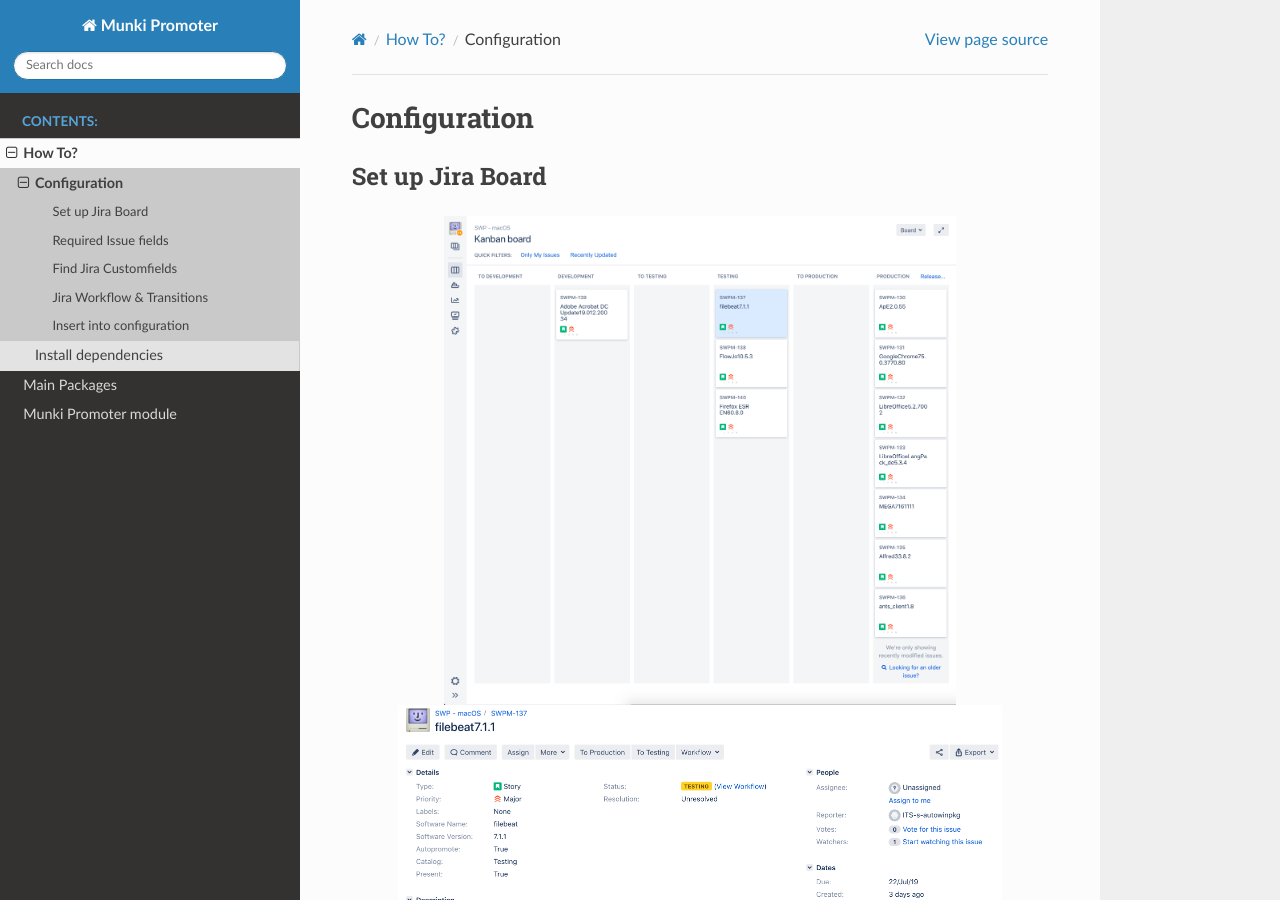
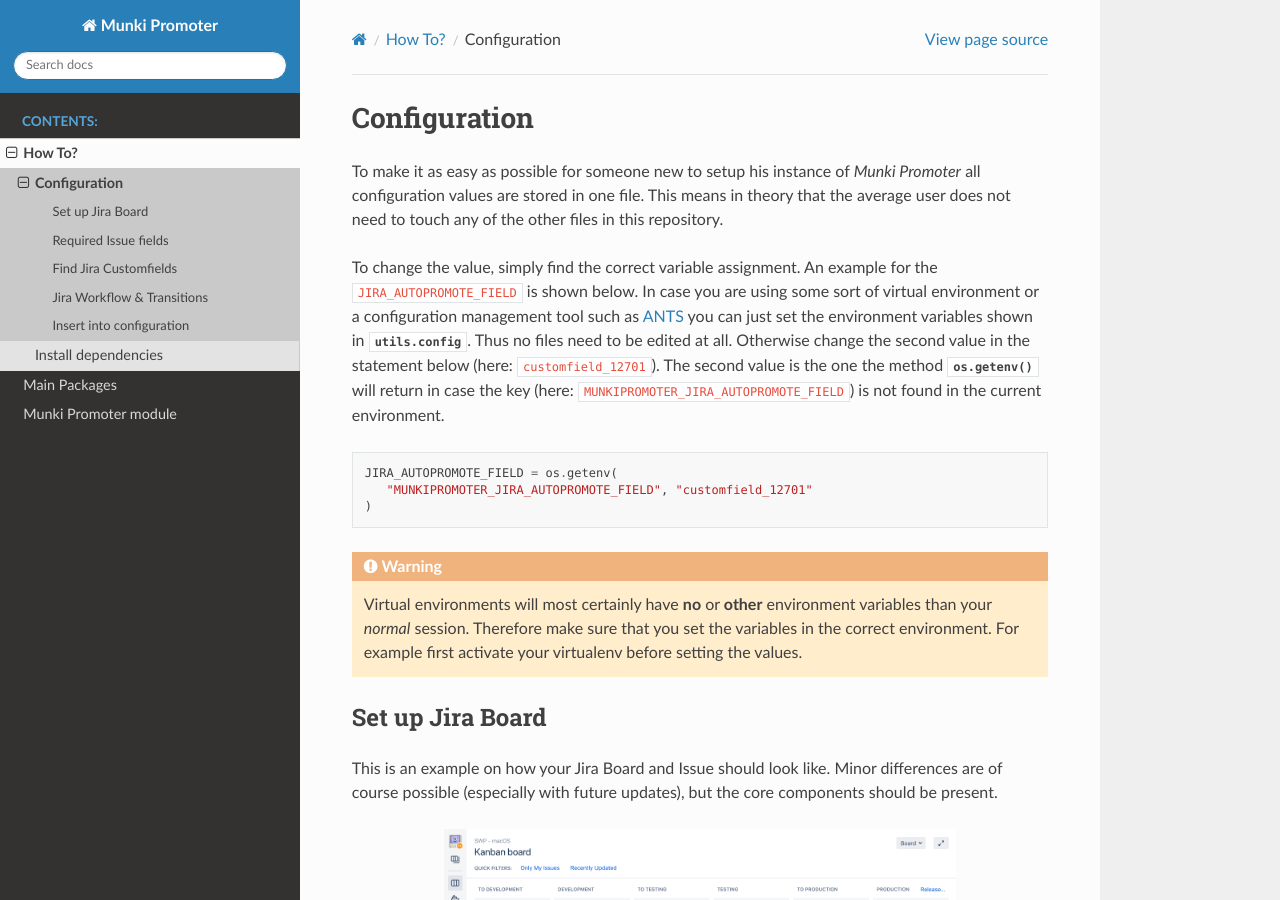
Before and after one commit to tcinbis/munkipromoter, a Sphinx documentation site: the page built from docs/config.rst, in a window 1280 px wide and 900 px high. Built offline with Sphinx 7.4.7 and the Read the Docs theme 2.0.0, drawn with Linux system fonts in a browser that asks for light colours.

Commit message:
Continued config.rst
Signed-off-by: Tom Cinbis <tom.cinbis@unibas.ch>

```diff
--- a/docs/config.rst
+++ b/docs/config.rst
@@ -1,8 +1,43 @@
 Configuration
 =============
 
+To make it as easy as possible for someone new to setup his instance of
+*Munki Promoter* all configuration values are stored in one file. This means in
+theory that the average user does not need to touch any of the other files in
+this repository.
+
+To change the value, simply find the correct variable assignment. An example for
+the ``JIRA_AUTOPROMOTE_FIELD`` is shown below.
+In case you are using some sort of virtual environment or a configuration
+management tool such as ANTS_ you can just set the environment variables
+shown in :mod:`utils.config`. Thus no files need to be edited at all.
+Otherwise change the second value in the statement below
+(here: ``customfield_12701``).
+The second value is the one the method :meth:`os.getenv` will return in case the
+key (here: ``MUNKIPROMOTER_JIRA_AUTOPROMOTE_FIELD``) is not found  in the
+current environment.
+
+.. code-block:: python
+
+   JIRA_AUTOPROMOTE_FIELD = os.getenv(
+      "MUNKIPROMOTER_JIRA_AUTOPROMOTE_FIELD", "customfield_12701"
+   )
+
+
+.. warning::
+   Virtual environments will most certainly have **no** or **other** environment
+   variables than your *normal* session. Therefore make sure that you set the
+   variables in the correct environment. For example first activate your
+   virtualenv before setting the values.
+
+.. _ANTS: https://github.com/ANTS-Framework/ants
+
 Set up Jira Board
 -------------------------
+
+This is an example on how your Jira Board and Issue should look like. Minor
+differences are of course possible (especially with future updates), but the
+core components should be present.
 
 .. image:: img/jira-board-overview.png
    :scale: 20%
```
